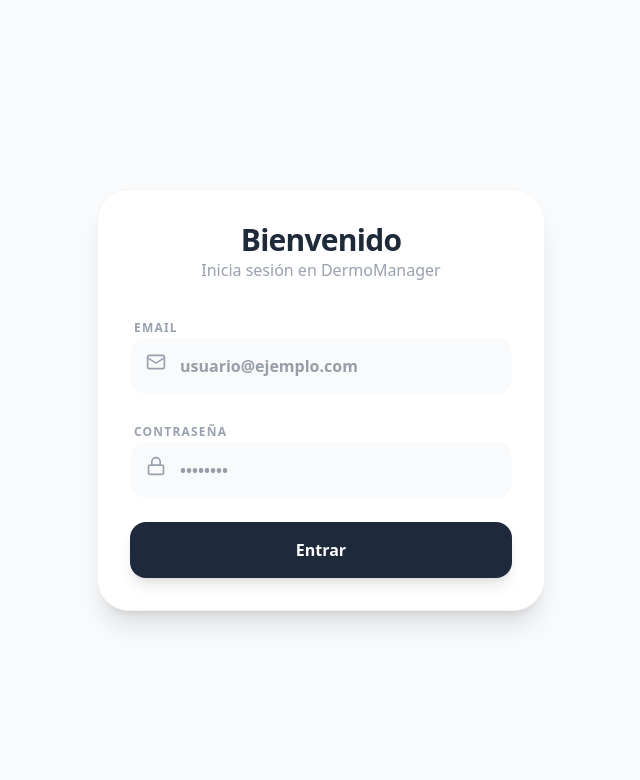
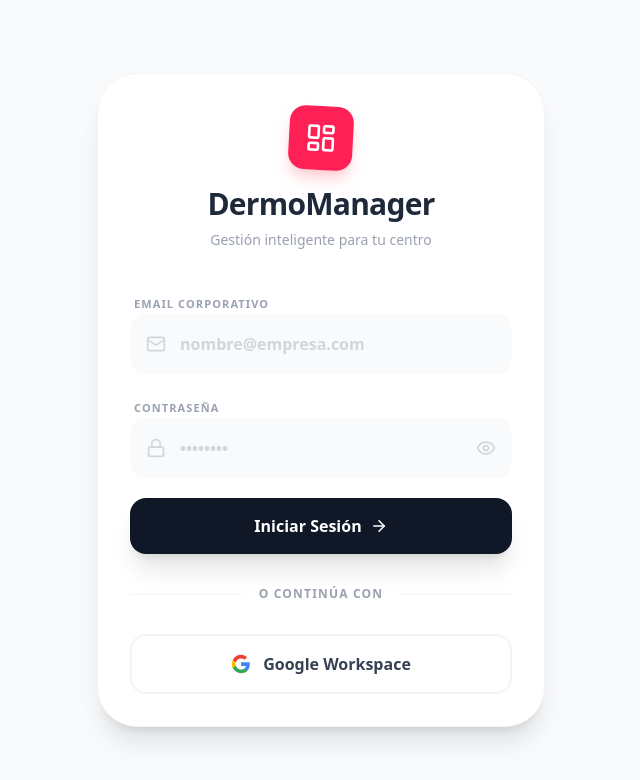
Before and after one commit to ntorrents/dermo-manager, a React (Vite) app: page / in a window 1280 px wide. Shown: the top 780 px of the page, without its empty margins (319-959 px from the left). Built offline with nearby package versions, Linux system fonts and the light colour scheme; no server answers.

Commit message:
feat: integración login con Google

```diff
--- a/src/components/auth/LoginScreen.jsx
+++ b/src/components/auth/LoginScreen.jsx
@@ -1,62 +1,79 @@
 import React, { useState } from "react";
-import { login } from "../../services/auth";
-import { Loader2, Lock, Mail } from "lucide-react";
+import {
+	Mail,
+	Lock,
+	Loader2,
+	Eye,
+	EyeOff,
+	LayoutDashboard,
+	ArrowRight,
+} from "lucide-react";
+import { login, signInWithGoogle } from "../../services/auth"; // Importamos Google
 
 export const LoginScreen = () => {
 	const [email, setEmail] = useState("");
 	const [password, setPassword] = useState("");
 	const [loading, setLoading] = useState(false);
-	const [error, setError] = useState("");
+	const [showPassword, setShowPassword] = useState(false);
+	const [error, setError] = useState(null);
 
-	const handleSubmit = async (e) => {
+	const handleLogin = async (e) => {
 		e.preventDefault();
 		setLoading(true);
-		setError("");
-
+		setError(null);
 		try {
 			await login(email, password);
-			// No hace falta redirigir manual, el AuthContext detectará el cambio
-		} catch (err) {
-			console.error(err);
-			setError("Credenciales incorrectas o error de conexión.");
+		} catch (error) {
+			console.error(error);
+			setError("Credenciales incorrectas. Inténtalo de nuevo.");
 		} finally {
 			setLoading(false);
 		}
 	};
 
+	const handleGoogleLogin = async () => {
+		try {
+			setLoading(true);
+			await signInWithGoogle();
+		} catch (error) {
+			console.error("Error Google:", error);
+			setError("Error al iniciar con Google");
+			setLoading(false);
+		}
+	};
+
 	return (
-		<div className="min-h-screen flex items-center justify-center bg-gray-50 p-4">
-			<div className="bg-white p-8 rounded-[2rem] shadow-xl w-full max-w-md border border-gray-100 animate-in fade-in slide-in-from-bottom-4">
-				<div className="text-center mb-8">
+		<div className="min-h-screen bg-gray-50 flex items-center justify-center p-4 font-sans">
+			<div className="bg-white w-full max-w-md p-8 rounded-[2.5rem] shadow-xl border border-gray-100 animate-in fade-in zoom-in-95 duration-300">
+				{/* Logo / Header */}
+				<div className="text-center mb-10">
+					<div className="w-16 h-16 bg-rose-500 rounded-2xl flex items-center justify-center mx-auto mb-4 shadow-lg shadow-rose-200 transform rotate-3">
+						<LayoutDashboard className="text-white" size={32} />
+					</div>
 					<h1 className="text-3xl font-black text-gray-800 tracking-tight">
-						Bienvenido
+						DermoManager
 					</h1>
-					<p className="text-gray-400 font-medium">
-						Inicia sesión en DermoManager
+					<p className="text-gray-400 font-medium text-sm mt-2">
+						Gestión inteligente para tu centro
 					</p>
 				</div>
 
-				{error && (
-					<div className="bg-rose-50 text-rose-500 p-4 rounded-xl mb-6 text-sm font-bold text-center border border-rose-100">
-						{error}
-					</div>
-				)}
-
-				<form onSubmit={handleSubmit} className="space-y-6">
+				{/* Formulario Email */}
+				<form onSubmit={handleLogin} className="space-y-5">
 					<div className="space-y-1">
-						<label className="text-xs font-black text-gray-400 uppercase tracking-widest ml-1">
-							Email
+						<label className="text-[11px] font-black text-gray-400 uppercase tracking-widest pl-1">
+							Email Corporativo
 						</label>
-						<div className="relative">
+						<div className="relative group">
 							<Mail
-								className="absolute left-4 top-3.5 text-gray-400"
+								className="absolute left-4 top-1/2 -translate-y-1/2 text-gray-300 group-focus-within:text-rose-500 transition-colors"
 								size={20}
 							/>
 							<input
 								type="email"
 								required
-								className="w-full pl-12 p-3.5 bg-gray-50 border-2 border-transparent focus:border-rose-100 focus:bg-white rounded-2xl outline-none font-bold text-gray-700 transition-all"
-								placeholder="usuario@ejemplo.com"
+								className="w-full pl-12 p-4 bg-gray-50 border-2 border-transparent focus:border-rose-100 focus:bg-white rounded-2xl outline-none font-bold text-gray-700 transition-all placeholder:text-gray-300"
+								placeholder="nombre@empresa.com"
 								value={email}
 								onChange={(e) => setEmail(e.target.value)}
 							/>
@@ -64,31 +81,91 @@
 					</div>
 
 					<div className="space-y-1">
-						<label className="text-xs font-black text-gray-400 uppercase tracking-widest ml-1">
+						<label className="text-[11px] font-black text-gray-400 uppercase tracking-widest pl-1">
 							Contraseña
 						</label>
-						<div className="relative">
+						<div className="relative group">
 							<Lock
-								className="absolute left-4 top-3.5 text-gray-400"
+								className="absolute left-4 top-1/2 -translate-y-1/2 text-gray-300 group-focus-within:text-rose-500 transition-colors"
 								size={20}
 							/>
 							<input
-								type="password"
+								type={showPassword ? "text" : "password"}
 								required
-								className="w-full pl-12 p-3.5 bg-gray-50 border-2 border-transparent focus:border-rose-100 focus:bg-white rounded-2xl outline-none font-bold text-gray-700 transition-all"
+								className="w-full pl-12 pr-12 p-4 bg-gray-50 border-2 border-transparent focus:border-rose-100 focus:bg-white rounded-2xl outline-none font-bold text-gray-700 transition-all placeholder:text-gray-300"
 								placeholder="••••••••"
 								value={password}
 								onChange={(e) => setPassword(e.target.value)}
 							/>
+							<button
+								type="button"
+								onClick={() => setShowPassword(!showPassword)}
+								className="absolute right-4 top-1/2 -translate-y-1/2 text-gray-300 hover:text-gray-500">
+								{showPassword ? <EyeOff size={20} /> : <Eye size={20} />}
+							</button>
 						</div>
 					</div>
 
+					{error && (
+						<div className="p-4 bg-red-50 text-red-500 text-sm font-bold rounded-2xl flex items-center gap-2 animate-in shake">
+							<span className="w-1.5 h-1.5 bg-red-500 rounded-full" />
+							{error}
+						</div>
+					)}
+
 					<button
 						disabled={loading}
-						className="w-full bg-[#1e293b] text-white font-black py-4 rounded-2xl shadow-lg hover:bg-black transition-all flex justify-center items-center gap-2 mt-4">
-						{loading ? <Loader2 className="animate-spin" /> : "Entrar"}
+						className="w-full bg-gray-900 hover:bg-black text-white font-black py-4 rounded-2xl shadow-xl transition-all flex justify-center items-center gap-2 disabled:opacity-70 disabled:cursor-not-allowed group">
+						{loading ? (
+							<Loader2 className="animate-spin" />
+						) : (
+							<>
+								Iniciar Sesión{" "}
+								<ArrowRight
+									size={18}
+									className="group-hover:translate-x-1 transition-transform"
+								/>
+							</>
+						)}
 					</button>
 				</form>
+
+				<div className="relative my-8">
+					<div className="absolute inset-0 flex items-center">
+						<div className="w-full border-t border-gray-100"></div>
+					</div>
+					<div className="relative flex justify-center text-sm">
+						<span className="px-4 bg-white text-gray-400 font-bold text-xs uppercase tracking-widest">
+							O continúa con
+						</span>
+					</div>
+				</div>
+
+				{/* Botón Google */}
+				<button
+					onClick={handleGoogleLogin}
+					disabled={loading}
+					className="w-full bg-white border-2 border-gray-100 hover:border-gray-200 hover:bg-gray-50 text-gray-700 font-bold py-4 rounded-2xl transition-all flex justify-center items-center gap-3">
+					<svg className="w-5 h-5" viewBox="0 0 24 24">
+						<path
+							d="M22.56 12.25c0-.78-.07-1.53-.2-2.25H12v4.26h5.92c-.26 1.37-1.04 2.53-2.21 3.31v2.77h3.57c2.08-1.92 3.28-4.74 3.28-8.09z"
+							fill="#4285F4"
+						/>
+						<path
+							d="M12 23c2.97 0 5.46-.98 7.28-2.66l-3.57-2.77c-.98.66-2.23 1.06-3.71 1.06-2.86 0-5.29-1.93-6.16-4.53H2.18v2.84C3.99 20.53 7.7 23 12 23z"
+							fill="#34A853"
+						/>
+						<path
+							d="M5.84 14.09c-.22-.66-.35-1.36-.35-2.09s.13-1.43.35-2.09V7.07H2.18C1.43 8.55 1 10.22 1 12s.43 3.45 1.18 4.93l2.85-2.22.81-.62z"
+							fill="#FBBC05"
+						/>
+						<path
+							d="M12 5.38c1.62 0 3.06.56 4.21 1.64l3.15-3.15C17.45 2.09 14.97 1 12 1 7.7 1 3.99 3.47 2.18 7.07l3.66 2.84c.87-2.6 3.3-4.53 6.16-4.53z"
+							fill="#EA4335"
+						/>
+					</svg>
+					Google Workspace
+				</button>
 			</div>
 		</div>
 	);
--- a/src/services/auth.js
+++ b/src/services/auth.js
@@ -7,7 +7,7 @@
 		password,
 	});
 	if (error) throw error;
-	return data.user;
+	return data;
 };
 
 // Cerrar sesión
@@ -16,7 +16,7 @@
 	if (error) throw error;
 };
 
-// Actualizar contraseña (mucho más simple que en Firebase)
+// Actualizar contraseña
 export const updateUserPassword = async (newPassword) => {
 	const { data, error } = await supabase.auth.updateUser({
 		password: newPassword,
@@ -25,10 +25,18 @@
 	return data;
 };
 
-// Función auxiliar para obtener usuario actual
-export const getCurrentUser = async () => {
-	const {
-		data: { user },
-	} = await supabase.auth.getUser();
-	return user;
+// --- AÑADIDO: Iniciar sesión con Google ---
+export const signInWithGoogle = async () => {
+	// Redirige a la URL actual tras el login (funciona en localhost y en vercel si está configurado)
+	const redirectTo = window.location.origin;
+
+	const { data, error } = await supabase.auth.signInWithOAuth({
+		provider: "google",
+		options: {
+			redirectTo: redirectTo,
+		},
+	});
+
+	if (error) throw error;
+	return data;
 };
```
